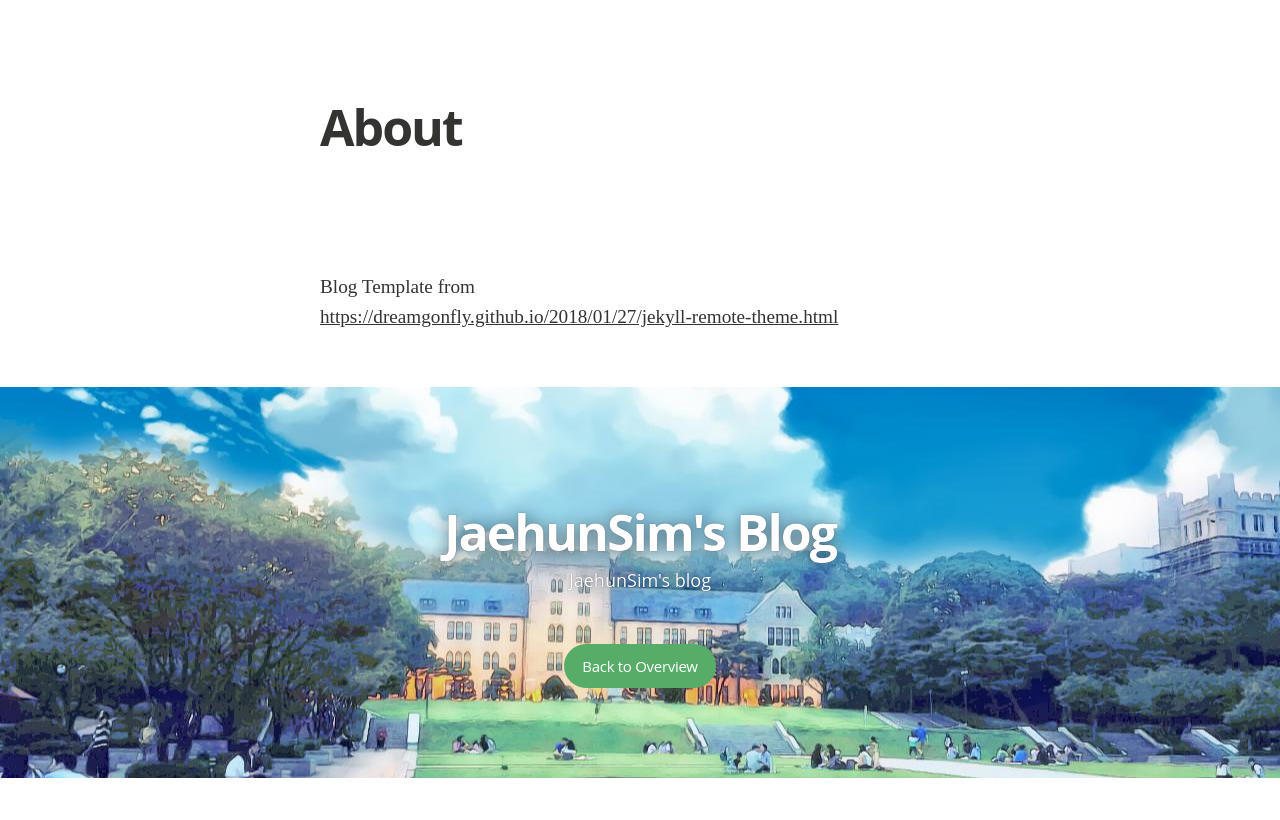
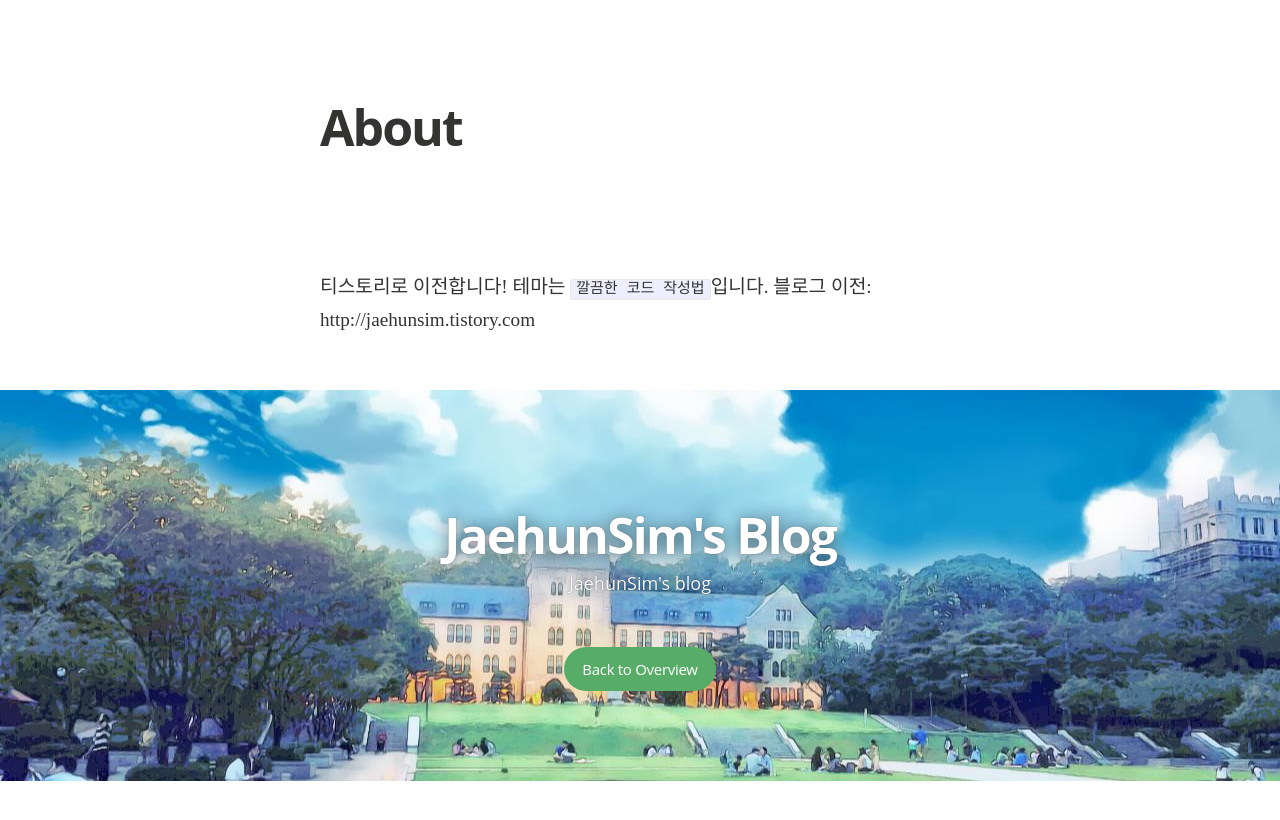
Before and after one commit to JaehunSim/JaehunSim.github.io, a Jekyll site: the page built from about.md, in a window 1280 px wide. Shown: the top 820 px of the page. Built offline with Jekyll 4.4.1, drawn with Linux system fonts in a browser that asks for light colours; nearby versions of some CDN libraries; some web fonts are replaced.

Commit message:
Update about.md

```diff
--- a/about.md
+++ b/about.md
@@ -4,5 +4,5 @@ title: About
 permalink: /about/
 ---
 
-Blog Template from
-<https://dreamgonfly.github.io/2018/01/27/jekyll-remote-theme.html>
+티스토리로 이전합니다! 테마는 `깔끔한 코드 작성법`입니다.
+블로그 이전: http://jaehunsim.tistory.com
```
